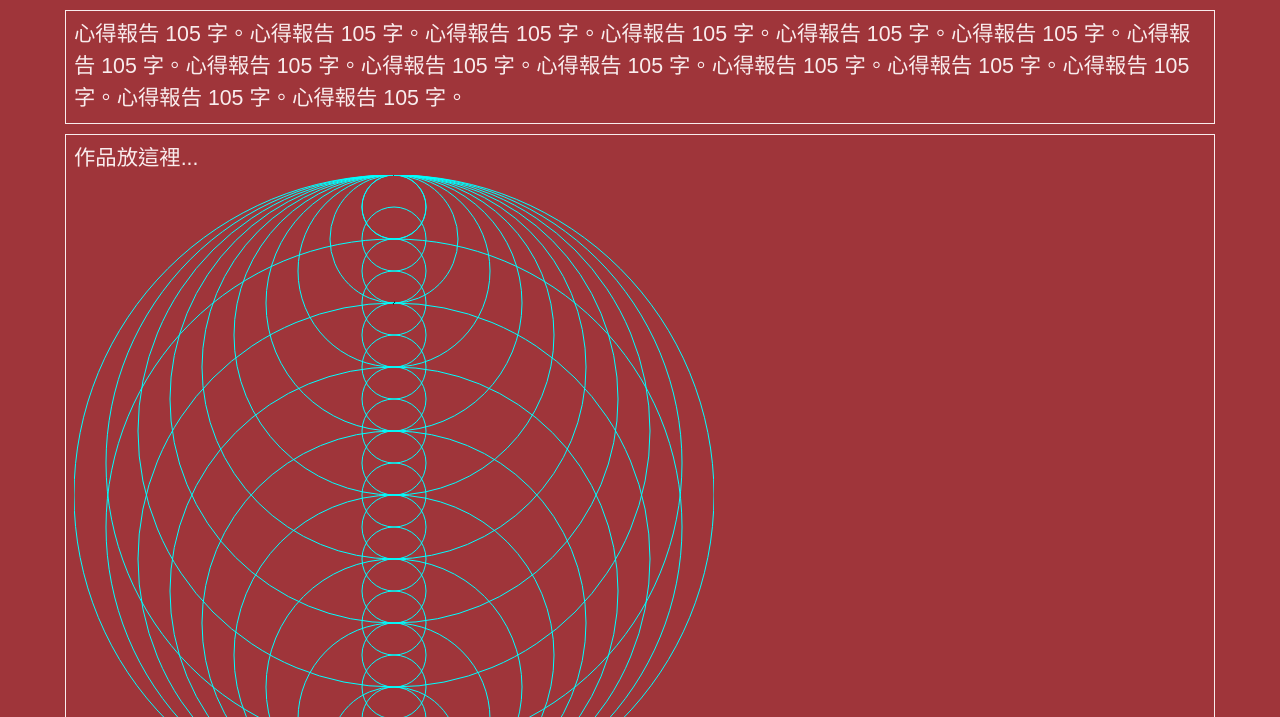
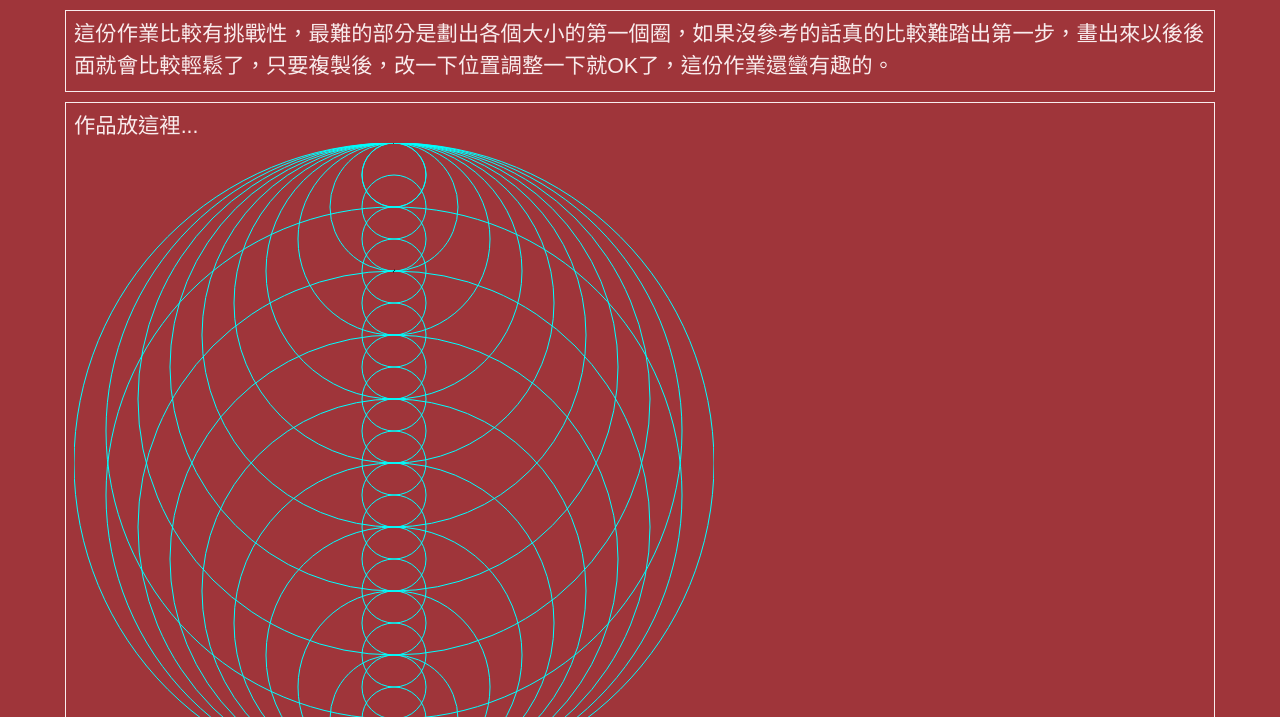
Before and after one commit to vincent0417/pr2022f, a plain HTML site: page hw10/index.html in a window 1280 px wide. Shown: the part 83-800 px from the top of the page. Drawn offline with nearby package versions, Linux system fonts and the light colour scheme.

Commit message:
Update index.html

```diff
--- a/hw10/index.html
+++ b/hw10/index.html
@@ -201,7 +201,7 @@
   <!-- ------------------------------------------------>
   <div class="row hw12">
     <div class="col-md-12 twenty">
-      心得報告 105 字。心得報告 105 字。心得報告 105 字。心得報告 105 字。心得報告 105 字。心得報告 105 字。心得報告 105 字。心得報告 105 字。心得報告 105 字。心得報告 105 字。心得報告 105 字。心得報告 105 字。心得報告 105 字。心得報告 105 字。心得報告 105 字。
+      這份作業比較有挑戰性，最難的部分是劃出各個大小的第一個圈，如果沒參考的話真的比較難踏出第一步，畫出來以後後面就會比較輕鬆了，只要複製後，改一下位置調整一下就OK了，這份作業還蠻有趣的。
     </div>
   </div>
 
```
